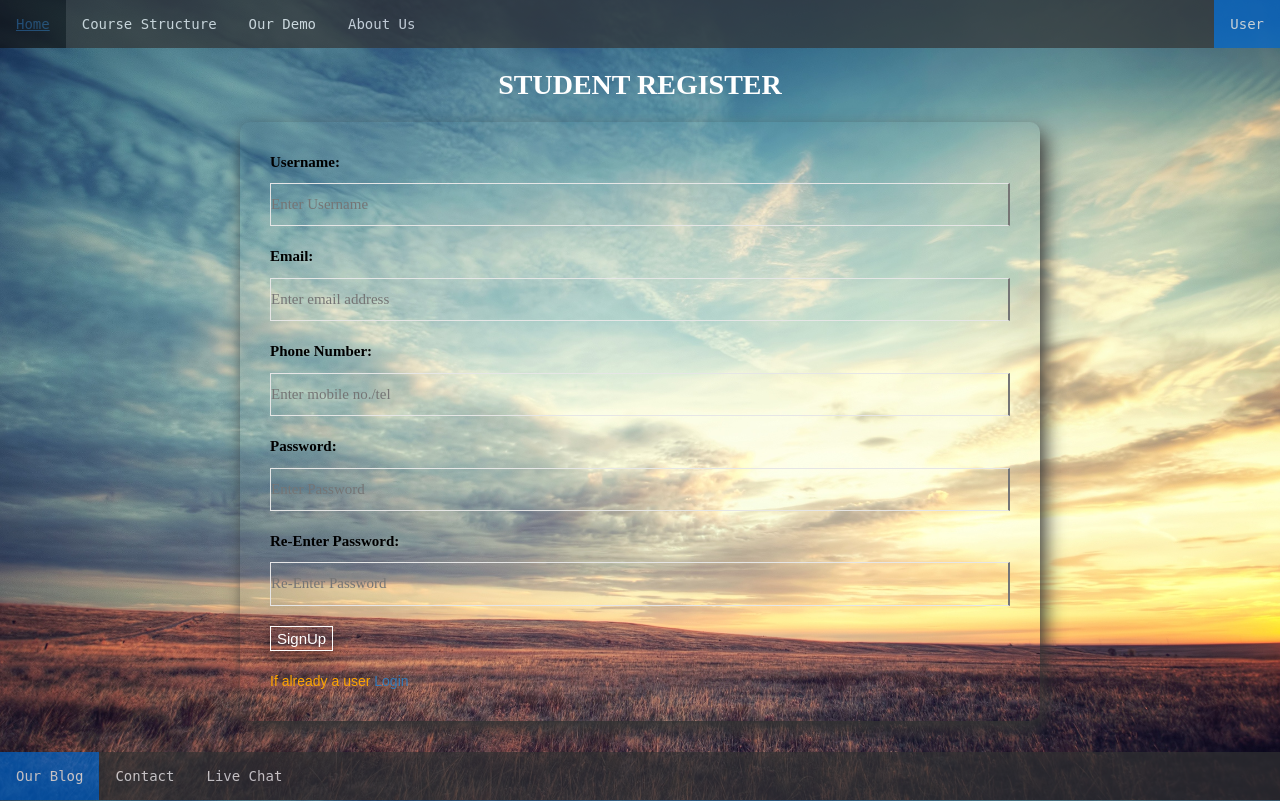
After one commit to ayush2204/Student-Portal, a PHP site: page /register.html in a window 1280 px wide. The commit adds this page. Run offline with PHP 8.4, Linux system fonts and the light colour scheme.

Commit message:
Turned them to html/css for further dissection

```diff
--- /dev/null
+++ b/src/register.css
@@ -0,0 +1,157 @@
+body{
+    background: url(s2.jpg) no-repeat center center fixed;
+
+    -webkit-background-size: cover;
+    -moz-background-size: cover;
+    -o-background-size: cover;
+    background-size: cover;
+}
+.log{
+    padding: 30px;
+    width: 800px;
+    margin: 0 auto;
+    margin-top: 0.5px;
+    margin-bottom: 80px;
+    background: transparent;
+    border-radius: 10px;
+    border-width: thin medium thick 10px;
+    box-shadow: 5px 10px 20px ;
+    font-family:Arial, Helvetica, sans-serif;
+
+}
+
+h1{
+   font-family:Ubuntu-Regular;
+
+
+}
+.ihold{
+   <!-- background: url(student.jpg);
+
+    background-size: cover; -->
+}
+p{
+   font-family: monospace;
+   font-size: 40px;
+   color: black ;
+ }
+.dspan{
+   font-family: monospace-Bold;
+   font-size: 28px;
+   color: white;
+   font-weight: 900 ;
+   line-height: 1.2;
+   line-width: 20;
+   text-align: center;
+   text-transform: uppercase;
+
+   display: block;
+ }
+ .credentials{
+     font-family: monospace-Bold ;
+     width: 100%;
+     position: relative;
+     border-bottom: 1px solid #e6e6e6;
+     border-top: 1px solid #e6e6e6;
+     border-left: 1px solid #e6e6e6;
+     padding: 10px 0px;
+     background: transparent;
+     font-size: 15px;
+ }
+ .for-ep{
+     font-family: monospace-Bold;
+     font-weight: 900;
+     font-size: 15px;
+     color: black;
+     width: 100%;
+
+ }
+ .for-button{
+     font-family: monospace;
+     background-color: transparent;
+     border: 1px solid transparent;
+
+     padding: 15px 32px;
+     text-align: center;
+     text-decoration: none;
+     display: inline-block;
+     font-size: 20px;
+     cursor: pointer;
+     float: center;
+     margin:30px 50px ;
+ }
+ .fa {
+     padding: 15px;
+     font-size: 20px;
+     width: 50px;
+     text-align: center;
+     text-decoration: none;
+     margin: 3px 2px;
+ }
+
+ .fa:hover {
+      opacity: 0.7;
+ }
+
+ .fa-facebook {
+      background: #3B5998;
+      color: white;
+ }
+
+ .fa-google {
+      background: #dd4b39;
+      color: white;
+ }
+
+ul {
+font-family: monospace;
+list-style-type: none;
+margin: 0;
+padding: 0;
+overflow: hidden;
+background-color: #333;
+opacity: 0.7 ;
+}
+
+li {
+float: left;
+}
+
+li a {
+display: block;
+color: white;
+text-align: center;
+padding: 14px 16px;
+text-decoration: none;
+}
+
+li a:hover:not(.active) {
+background-color: #111;
+}
+
+.active {
+background-color: #0066cc;
+}
+.nav-down {
+list-style-type: none;
+margin: 0;
+padding: 0;
+overflow: hidden;
+background-color: #333;
+position: fixed;
+bottom: 0;
+width: 100%;
+}
+.submit-btn{
+background-color: transparent ;
+border: 0.5px solid white ;
+box-shadow: 0 8px 16px 0 rgba(0,0,0,0.2), 0 6px 20px 0 rgba(0,0,0,0.19);
+text-align: center;
+color: white;
+text-decoration: none;
+display: inline-block;
+font-size: 15px;
+}
+.submit-btn:hover{
+background-color: #333;
+}
--- /dev/null
+++ b/src/register.html
@@ -0,0 +1,53 @@
+
+<!DOCTYPE html>
+<html>
+<head>
+        <meta charset="utf-8">
+		<meta name="viewport" content="width=device-width, initial-scale=1.0">
+		<link rel="stylesheet" href="https://maxcdn.bootstrapcdn.com/bootstrap/3.3.7/css/bootstrap.min.css">
+        <script src="https://ajax.googleapis.com/ajax/libs/jquery/3.3.1/jquery.min.js"></script>
+        <script src="https://maxcdn.bootstrapcdn.com/bootstrap/3.3.7/js/bootstrap.min.js"></script>
+		<script rel="jquery" type="text/javascript" src="myjs.js"></script>
+<!--		<link rel="stylesheet" type="text/css" href="logincss.css">-->
+        <link rel="stylesheet" href="https://cdnjs.cloudflare.com/ajax/libs/font-awesome/4.7.0/css/font-awesome.min.css">
+        <link rel="stylesheet" href="https://cdnjs.cloudflare.com/ajax/libs/font-awesome/4.7.0/css/font-awesome.min.css">
+        <link rel="stylesheet" href="./register.css" type="text/css" media="all">
+</head>
+<body>
+<ul>
+  <li><a href="#home">Home</a></li>
+  <li><a href="#CourseStructure">Course Structure</a></li>
+  <li><a href="#OurDemo">Our Demo</a></li>
+  <li><a href="#AboutUs">About Us</a></li>
+  <li style="float:right"><a class="active" href="#about">User</a></li>
+</ul>
+<ul class="nav-down">
+  <li><a class="active" href="#home">Our Blog</a></li>
+  <li><a href="#contact">Contact</a></li>
+  <li><a href="#about">Live Chat</a></li>
+</ul>
+<br/>
+<span class="dspan">Student Register</span>
+<form method="POST" enctype="multipart/form-data" action="">
+<!--<span class="dspan">Student Login</span>-->
+<h2 style="text-align :center;"></h2>
+<div class="log ihold">
+  <!--<span class="dspan"></span>
+    <h1>Sign in:</h1><br/> -->
+    <p class="for-ep">Username:</p>
+<input class="credentials " type="text" id="email" name="username" placeholder="Enter Username"><br/><br/>
+<p class="for-ep">Email:</p>
+<input class="credentials " type="email" id="email" name="email" placeholder="Enter email address"><br/><br/>
+<p class="for-ep">Phone Number:</p>
+<input class="credentials " type="text" id="email" name="phone" placeholder="Enter mobile no./tel"><br/><br/>
+<p class="for-ep">Password:</p>
+<input class="credentials " type="password" id="pwd" name="pass" placeholder="Enter Password"><br/><br/>
+<p class="for-ep">Re-Enter Password:</p>
+<input class="credentials " type="password" id="pwd" name="pwd" placeholder="Re-Enter Password"><br/><br/>
+
+    <button class="submit-btn" type="submit"  name="login" onclick="return validate();" >SignUp</button>
+<br/><br/><font style="color:orange">If already a user <a href="login.php">Login</a></font><br>
+</div>
+</form>
+</body>
+</html>
```
Also changed, not shown: src/login.css (added, +154 -0 lines), src/login.html (added, +51 -0 lines), src/login.php (deleted, +0 -233 lines), src/register.php (line endings or trailing spaces).
